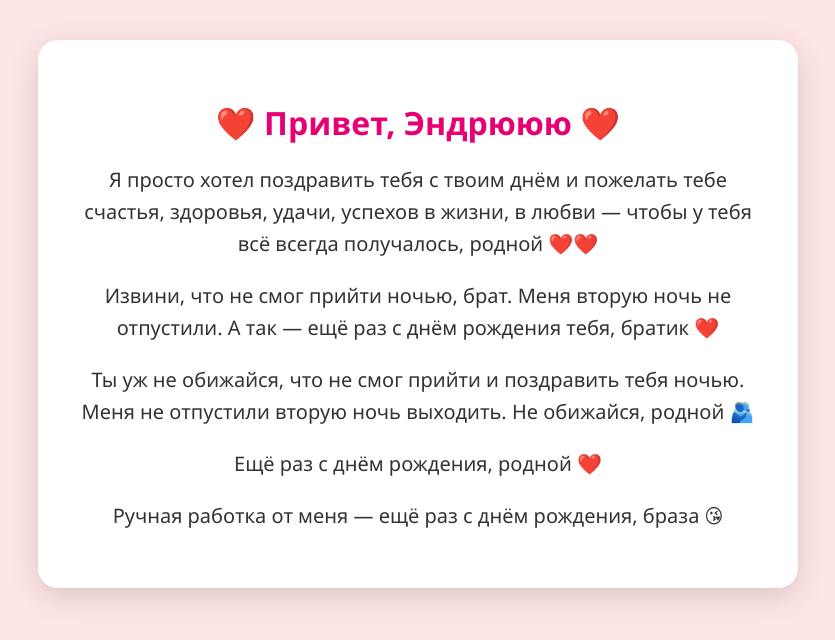
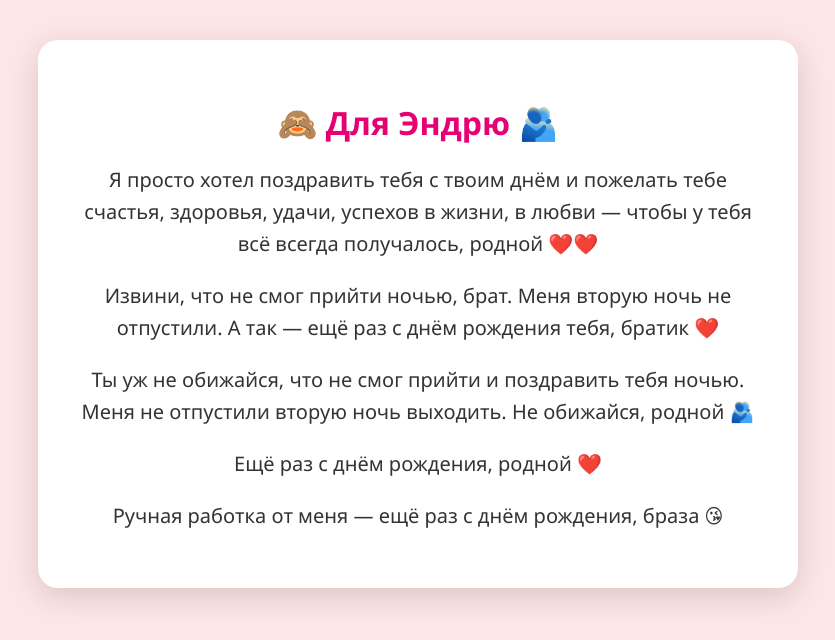
Before and after one commit to sq1dix/andrey, a plain HTML site: page index.html in a window 1280 px wide. Shown: the whole page, without its empty margins (222-1057 px from the left). Drawn offline with Linux system fonts and the light colour scheme.

Commit message:
Update index.html

```diff
--- a/index.html
+++ b/index.html
@@ -2,7 +2,7 @@
 <html lang="ru">
 <head>
   <meta charset="UTF-8">
-  <title>Для тебя, Родничок мой ❤️</title>
+  <title>Для Эндрю❤️</title>
   <style>
     body {
       background-color: #ffe6e6;
@@ -52,7 +52,7 @@
 </head>
 <body>
   <div class="card">
-    <h1>❤️ Привет, Эндрююю ❤️</h1>
+    <h1>🙈 Для Эндрю 🫂</h1>
     <p>Я просто хотел поздравить тебя с твоим днём и пожелать тебе счастья, здоровья, удачи, успехов в жизни, в любви — чтобы у тебя всё всегда получалось, родной ❤️❤️</p>
     <p>Извини, что не смог прийти ночью, брат. Меня вторую ночь не отпустили. А так — ещё раз с днём рождения тебя, братик ❤️</p>
     <p>Ты уж не обижайся, что не смог прийти и поздравить тебя ночью. Меня не отпустили вторую ночь выходить. Не обижайся, родной 🫂</p>
```
